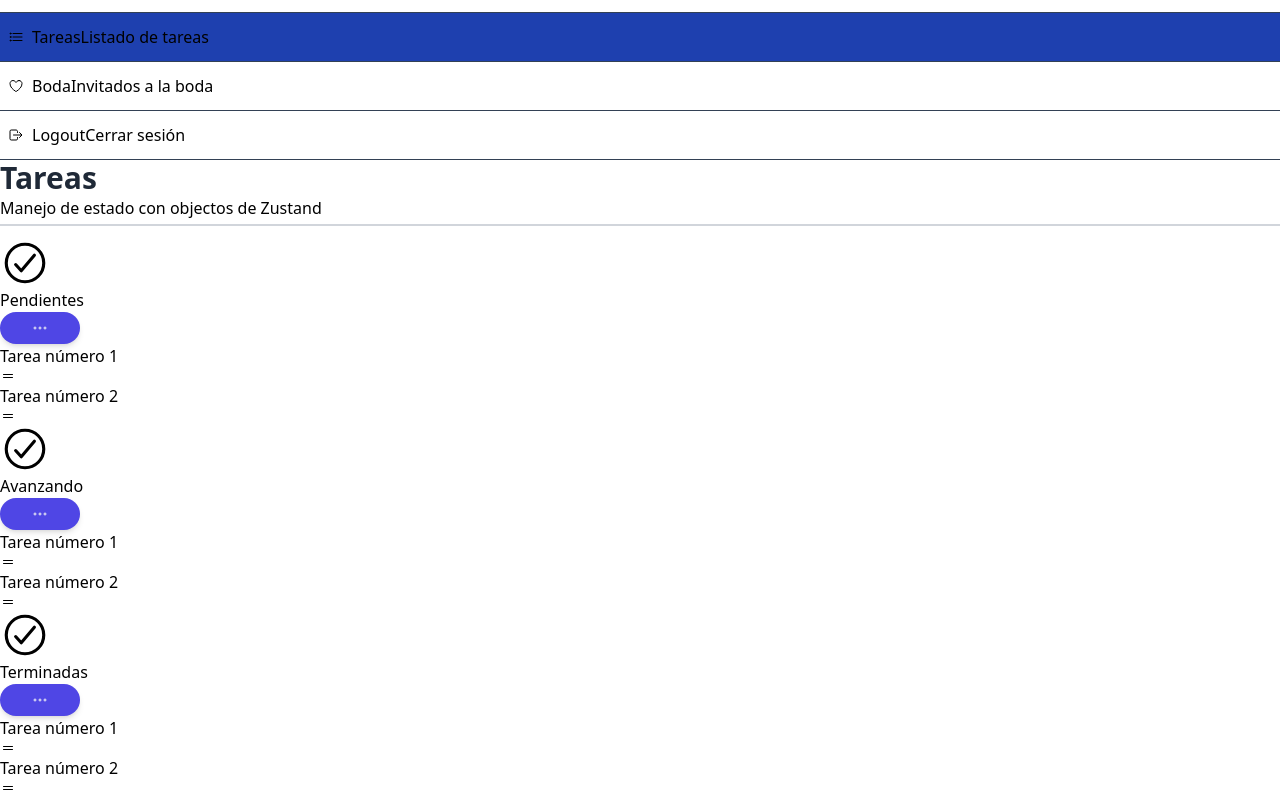
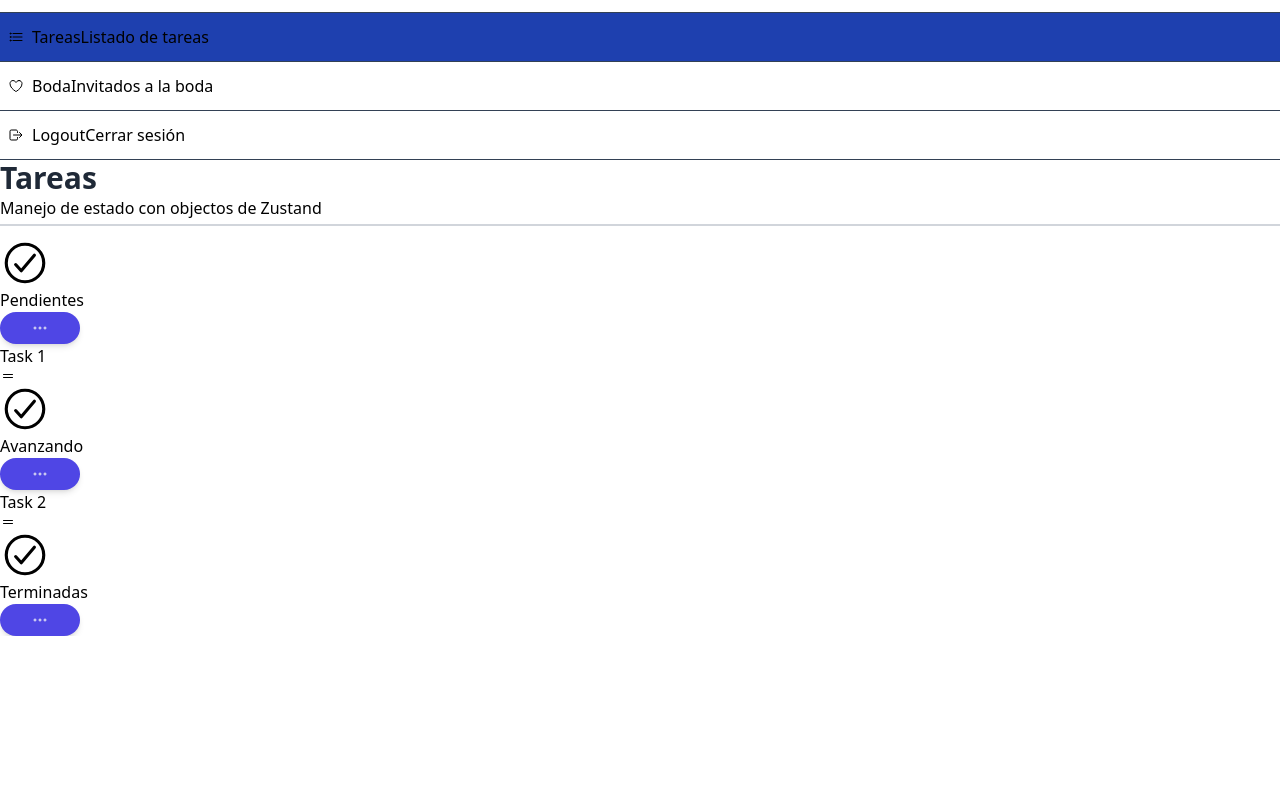
Before and after one commit to DramaQueeen26/zustand-dashboard, a React (Vite) app: page /dashboard/tasks in a window 1280 px wide. Shown: the part 542-1338 px from the top of the page. After the commit the page ends 1178 px from the top, so only its background shows below. Built offline with nearby package versions, Linux system fonts and the light colour scheme; no server answers.

Commit message:
Mostrar las tareas apropiadamente

```diff
--- a/src/components/jira/JiraTasks.tsx
+++ b/src/components/jira/JiraTasks.tsx
@@ -1,12 +1,15 @@
-import { IoCheckmarkCircleOutline, IoEllipsisHorizontalOutline, IoReorderTwoOutline } from 'react-icons/io5';
+import { IoCheckmarkCircleOutline, IoEllipsisHorizontalOutline } from 'react-icons/io5';
+import { Task, TaskStatus } from '../../interfaces';
+import { SingleTask } from './SingleTask';
 
 interface Props {
   title: string;
-  value: 'pending' | 'in-progress' | 'done';
+  tasks: Task[];
+  value: TaskStatus;
 }
 
 
-export const JiraTasks = ({ title }: Props) => {
+export const JiraTasks = ( { title, value, tasks }: Props ) => {
   return (
     <div className="!text-black relative flex flex-col rounded-[20px]  bg-white bg-clip-border shadow-3xl shadow-shadow-500  w-full !p-4 3xl:p-![18px]">
 
@@ -33,30 +36,11 @@ export const JiraTasks = ({ title }: Props) => {
 
       {/* Task Items */ }
       <div className="h-full w-full">
-
-        <div className="mt-5 flex items-center justify-between p-2">
-          <div className="flex items-center justify-center gap-2">
-            <p className="text-base font-bold text-navy-700">
-              Tarea número 1
-            </p>
-          </div>
-          <span className=" h-6 w-6 text-navy-700 cursor-pointer">
-            <IoReorderTwoOutline />
-          </span>
-        </div>
-
-        <div className="mt-5 flex items-center justify-between p-2">
-          <div className="flex items-center justify-center gap-2">
-            <p className="text-base font-bold text-navy-700">
-              Tarea número 2
-            </p>
-          </div>
-          <span className=" h-6 w-6 text-navy-700 cursor-pointer">
-            <IoReorderTwoOutline />
-          </span>
-        </div>
-
-
+        {
+          tasks.map( task => (
+            <SingleTask key={ task.id } task={ task } />
+          ) )
+        }
 
       </div>
     </div>
--- /dev/null
+++ b/src/components/jira/SingleTask.tsx
@@ -0,0 +1,21 @@
+import { IoReorderTwoOutline } from 'react-icons/io5';
+import { Task } from '../../interfaces';
+
+interface Props {
+  task: Task;
+}
+
+export const SingleTask = ( { task }: Props ) => {
+  return (
+    <div className="mt-5 flex items-center justify-between p-2">
+      <div className="flex items-center justify-center gap-2">
+        <p className="text-base font-bold text-navy-700">
+          { task.title }
+        </p>
+      </div>
+      <span className=" h-6 w-6 text-navy-700 cursor-pointer">
+        <IoReorderTwoOutline />
+      </span>
+    </div>
+  );
+};
--- a/src/pages/02-objects/JiraPage.tsx
+++ b/src/pages/02-objects/JiraPage.tsx
@@ -3,12 +3,9 @@ import { useTaskStore } from '../../stores';
 
 export const JiraPage = () => {
 
-  const tasks = useTaskStore( state => state.tasks );
   const pendingTasks = useTaskStore( state => state.getTaskByStatus( 'open' ) );
   const inProgressTasks = useTaskStore( state => state.getTaskByStatus( 'in-progress' ) );
   const doneTasks = useTaskStore( state => state.getTaskByStatus( 'done' ) );
-  console.log( tasks );
-  console.log( { pendingTasks, inProgressTasks, doneTasks } );
 
   return (
     <>
@@ -18,11 +15,11 @@ export const JiraPage = () => {
 
       <div className="grid grid-cols-1 md:grid-cols-3 gap-4">
 
-        <JiraTasks title='Pendientes' value='pending' />
+        <JiraTasks title='Pendientes' value='open' tasks={ pendingTasks } />
 
-        <JiraTasks title='Avanzando' value='in-progress' />
+        <JiraTasks title='Avanzando' value='in-progress' tasks={ inProgressTasks } />
 
-        <JiraTasks title='Terminadas' value='done' />
+        <JiraTasks title='Terminadas' value='done' tasks={ doneTasks } />
 
       </div>
 
--- a/src/stores/tasks/task.store.ts
+++ b/src/stores/tasks/task.store.ts
@@ -6,7 +6,7 @@ interface TaskState {
   getTaskByStatus: ( status: TaskStatus ) => Task[];
 }
 
-const storeApi: StateCreator<TaskState> = ( set, get ) => ( {
+const storeApi: StateCreator<TaskState> = ( _, get ) => ( {
   tasks: {
     'abc-1': { id: 'abc-1', title: 'Task 1', status: 'open' },
     'abc-2': { id: 'abc-2', title: 'Task 2', status: 'in-progress' },
```
